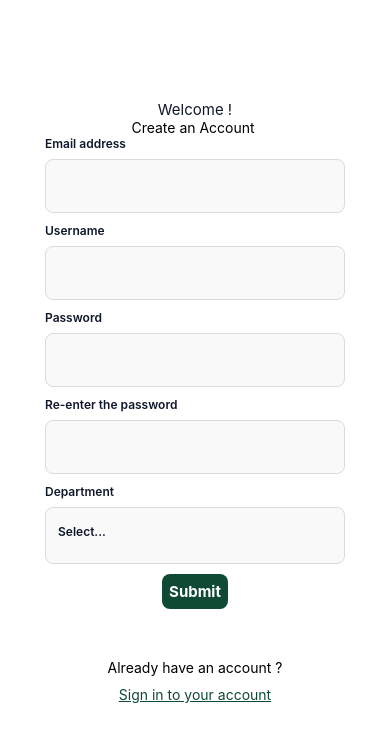
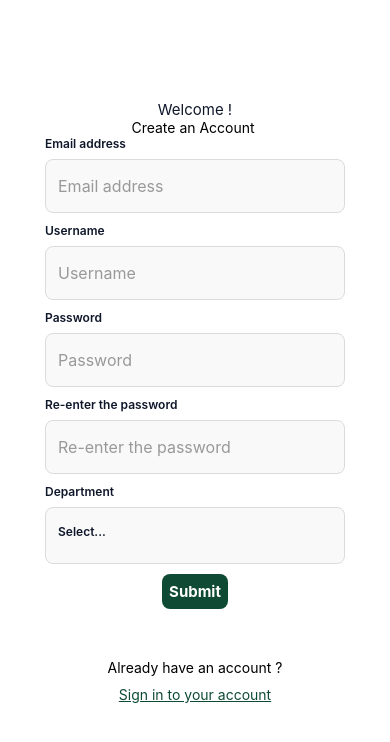
Before and after one commit to yana-burdziuk/planetpals-frontend, a React Native app: screen /SignUp in a window 390 px wide. Shown: the top 742 px of the page. Built offline with nearby package versions, Linux system fonts and the light colour scheme.

Commit message:
Création du Backend pour Sign up et ajout des différentes routes

```diff
--- a/screens/SignUpScreen.js
+++ b/screens/SignUpScreen.js
@@ -8,21 +8,61 @@ import {
   ScrollView,
 } from "react-native";
 
+const API_URL = "http://192.168.1.14:3000"; // téléphone physique
+
 const departments = ["IT", "HR", "Marketing", "Finance", "Logistics"];
-
-function submitSignUpForm() {
-  console.log("button clicked");
-}
 
 export default function LandingPage({ navigation }) {
   const [selectedDepartment, setSelectedDepartment] = useState(""); // état pour stocker le departement sélectionné
   const [isDropdownVisible, setDropdownVisible] = useState(false); // état pour controler la visibilité du dropdown
+  const [email, setEmail] = useState("");
+  const [username, setUsername] = useState("");
+  const [password, setPassword] = useState("");
+  const [confirmPassword, setConfirmePassword] = useState("");
 
   // fonctione qu'on appelle lorsqu’un département est sélectionné
   const handleSelect = (dept) => {
     setSelectedDepartment(dept); // mise à jour du département sélectionné dans l'état
     setDropdownVisible(false); // on ferme la dropdown
   };
+
+async function submitSignUpForm() {
+  if (!email || !username || !password || !selectedDepartment) {
+    alert("Please fill all fields!");
+    return;
+  }
+
+  if (password !== confirmPassword) {
+    alert("Passwords do not match");
+    return;
+  }
+
+  fetch('http://192.168.1.14:3000/users/signup', {
+    method: "POST",
+    headers: { "Content-Type": "application/json" },
+    body: JSON.stringify({
+      email,
+      username,
+      password,
+      departmentId: selectedDepartment, // ou l'ID réel si tu as un mapping
+    }),
+  })
+    .then((response) => response.json())
+    .then((data) => {
+      if (data.result) {
+        alert("Account created successfully!");
+        console.log("User token:", data.token);
+        // Ici, tu pourrais rediriger vers une autre page
+      } else {
+        alert(data.error);
+      }
+    })
+    .catch((error) => {
+      console.error("Error:", error);
+      alert("Something went wrong");
+    });
+}
+
 
   return (
     <View style={styles.container}>
@@ -37,9 +77,9 @@ export default function LandingPage({ navigation }) {
         <Text style={styles.inputFormLabel}>Email address</Text>
         <TextInput
           style={styles.formInput}
-          // value={} à mettre dynamiquement
-          //onChangeText={} à mettre dynamiquement
-          placeholder=""
+          value={email}
+          onChangeText={setEmail}
+          placeholder="Email address"
           placeholderTextColor="#999"
         />
       </View>
@@ -48,9 +88,9 @@ export default function LandingPage({ navigation }) {
         <Text style={styles.inputFormLabel}>Username</Text>
         <TextInput
           style={styles.formInput}
-          // value={} à mettre dynamiquement
-          //onChangeText={} à mettre dynamiquement
-          placeholder=""
+          value={username}
+          onChangeText={setUsername}
+          placeholder="Username"
           placeholderTextColor="#999"
         />
       </View>
@@ -59,10 +99,13 @@ export default function LandingPage({ navigation }) {
         <Text style={styles.inputFormLabel}>Password</Text>
         <TextInput
           style={styles.formInput}
-          // value={} à mettre dynamiquement
-          //onChangeText={} à mettre dynamiquement
-          placeholder=""
+          value={password}
+          onChangeText={setPassword}
+          placeholder="Password"
           placeholderTextColor="#999"
+          secureTextEntry={true}// masque les caractères
+          autoComplete="off" // désactive suggestion iOS
+          textContentType="none" // désactive gestionnaire de mots de passe
         />
       </View>
       {/* Re enter the password */}
@@ -70,10 +113,13 @@ export default function LandingPage({ navigation }) {
         <Text style={styles.inputFormLabel}>Re-enter the password</Text>
         <TextInput
           style={styles.formInput}
-          // value={} à mettre dynamiquement
-          //onChangeText={} à mettre dynamiquement
-          placeholder=""
+          value={confirmPassword}
+          onChangeText={setConfirmePassword}
+          placeholder="Re-enter the password"
           placeholderTextColor="#999"
+          secureTextEntry={true}// masque les caractères
+          autoComplete="off" // désactive suggestion iOS
+          textContentType="none" // désactive gestionnaire de mots de passe
         />
       </View>
 
@@ -129,6 +175,7 @@ export default function LandingPage({ navigation }) {
     </View>
   );
 }
+
 
 const styles = StyleSheet.create({
   container: {
```
